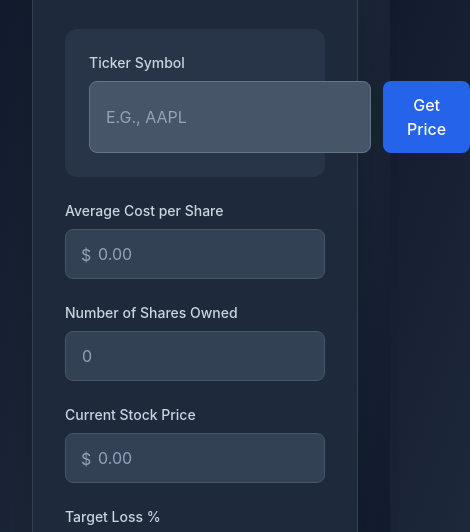
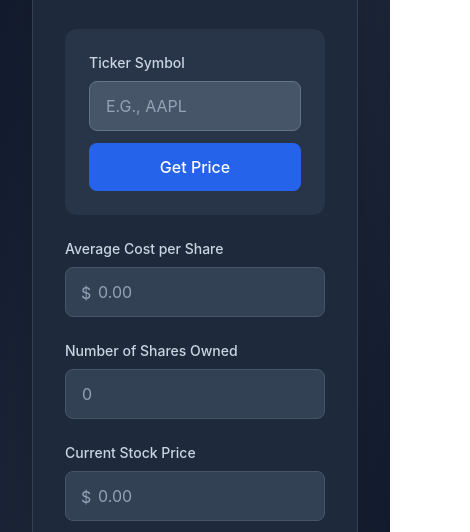
Before and after one commit to macintosh14568/Stock-Loss-Calculator, a plain HTML site: page index.html in a window 390 px wide. Shown: the part 252-784 px from the top of the page, 470 px wide, since content can reach past the window. Drawn offline with nearby package versions, Linux system fonts and the light colour scheme.

Commit message:
Update index.html
Fixed get price button on mobile

```diff
--- a/index.html
+++ b/index.html
@@ -30,7 +30,7 @@
             <!-- Stock Price Fetcher -->
             <div class="bg-slate-700/50 rounded-xl p-6 mb-6">
                 <label class="block text-sm font-medium text-slate-300 mb-2">Ticker Symbol</label>
-                <div class="flex gap-3">
+                <div class="flex flex-col sm:flex-row gap-3">
                     <input
                         type="text"
                         id="ticker"
@@ -39,7 +39,7 @@
                     />
                     <button
                         id="fetchBtn"
-                        class="bg-blue-600 hover:bg-blue-700 disabled:bg-slate-600 text-white px-6 py-3 rounded-lg font-medium transition-colors flex items-center gap-2"
+                        class="bg-blue-600 hover:bg-blue-700 disabled:bg-slate-600 text-white px-6 py-3 rounded-lg font-medium transition-colors flex items-center justify-center gap-2 whitespace-nowrap"
                     >
                         Get Price
                     </button>
```
